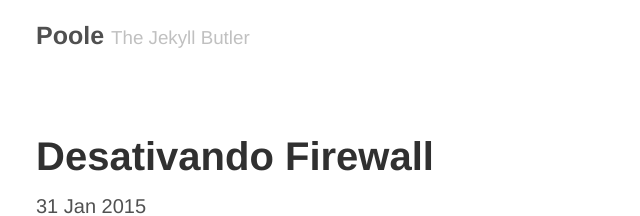
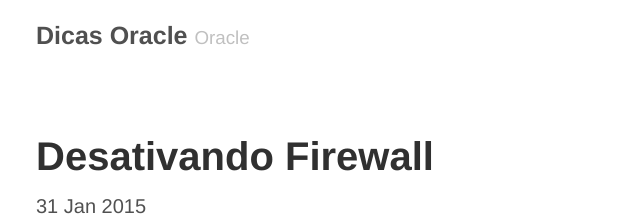
Before and after one commit to adrianotanaka/oracle, a Jekyll site: the page built from _posts/2015-01-31-desativando_firewall.md, in a window 1280 px wide. Shown: the top 216 px of the page, without its empty margins (244-884 px from the left). Built offline with Jekyll 4.4.1, drawn with Linux system fonts in a browser that asks for light colours.

Commit message:
update config

```diff
--- a/_config.yml
+++ b/_config.yml
@@ -3,9 +3,8 @@ permalink:        pretty
 relative_permalinks: true
 
 # Setup
-title:            Poole
-tagline:          The Jekyll Butler
-url:              http://getpoole.com
+title:            Dicas Oracle
+tagline:          Oracle
 paginate:         1
 baseurl:          /
 author:
```
